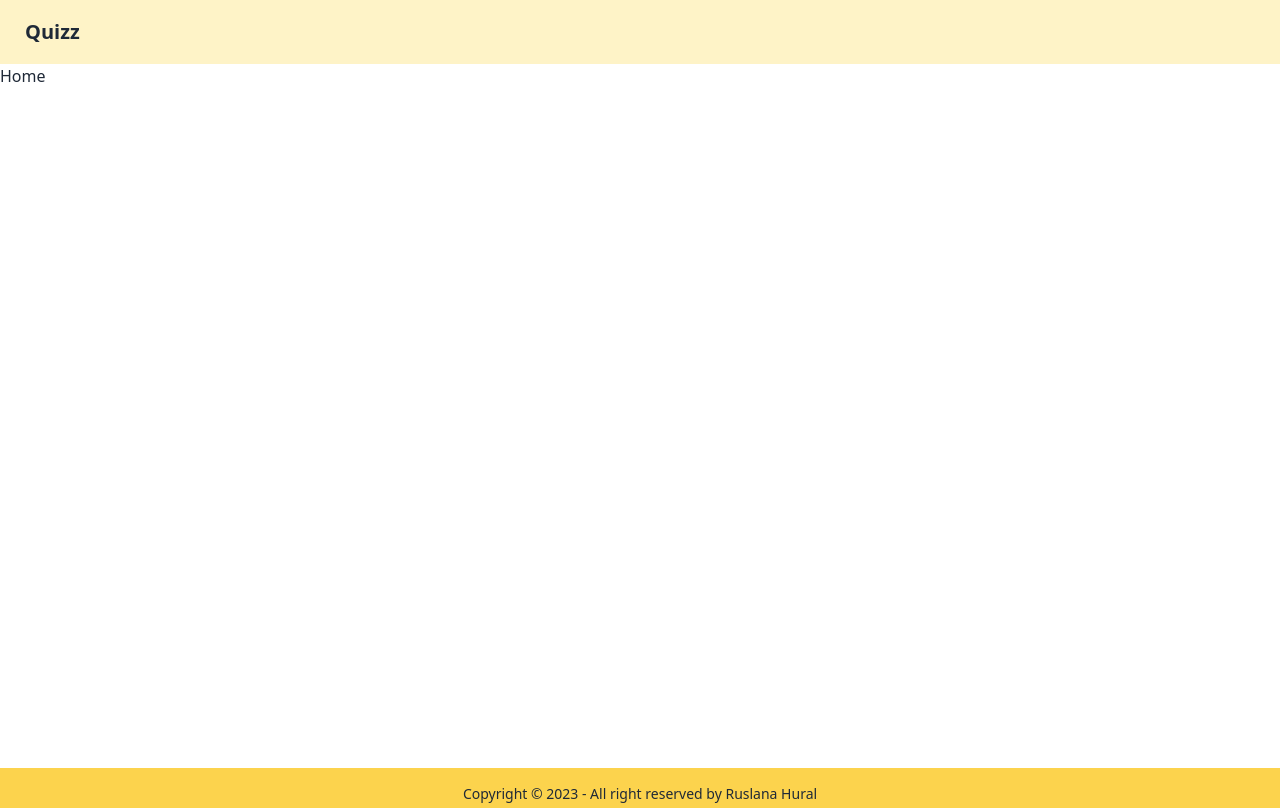
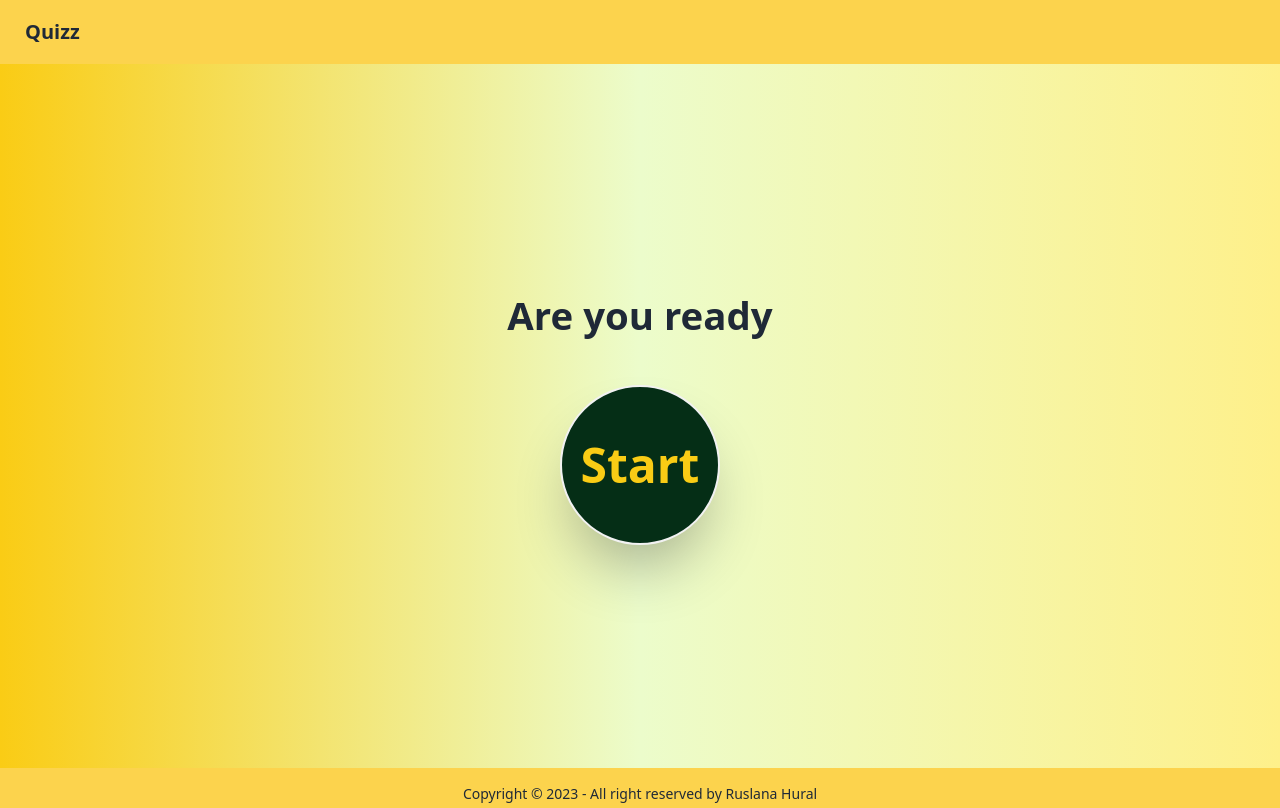
Before and after one commit to rusjah/quiz, a React (Create React App) app: page / in a window 1280 px wide. Built offline with nearby package versions, Linux system fonts and the light colour scheme.

Commit message:
created home page

```diff
--- a/src/components/layout/Header.jsx
+++ b/src/components/layout/Header.jsx
@@ -2,7 +2,7 @@ import React from 'react'
 
 function Header() {
   return (
-    <div className="navbar bg-amber-100 h-[7vh]">
+    <div className="navbar bg-amber-300 h-[7vh]">
         <a className="btn btn-ghost text-xl">Quizz</a>
     </div>
   )
--- a/src/components/pages/Home.jsx
+++ b/src/components/pages/Home.jsx
@@ -1,8 +1,13 @@
 import React from 'react'
+import { Link } from 'react-router-dom'
+
 
 function Home() {
   return (
-    <div>Home</div>
+    <div className='h-full flex flex-col justify-center items-center gap-10 bg-gradient-to-r from-yellow-400 via-lime-100 to-yellow-200'>
+        <h1 className='font-bold text-[3vw]'>Are you ready</h1>
+        <Link to={'/quizz'}><button className="btn bg-green-950 w-[10rem] h-[10rem] text-[3em] text-yellow-400 rounded-full border-2 shadow-[0_35px_60px_-15px_rgba(0,0,0,0.3)] hover:bg-green-700 ">Start</button></Link>
+    </div>
   )
 }
 
```
